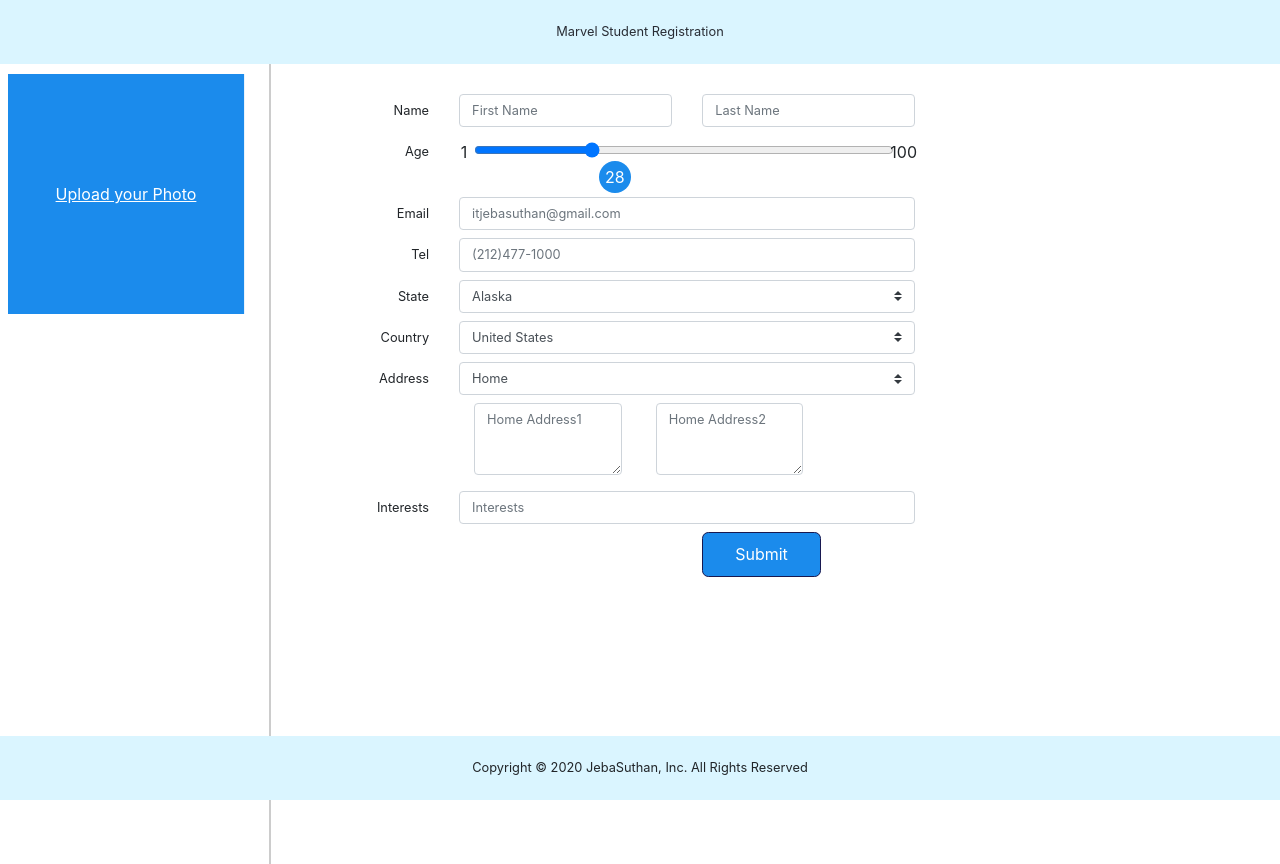
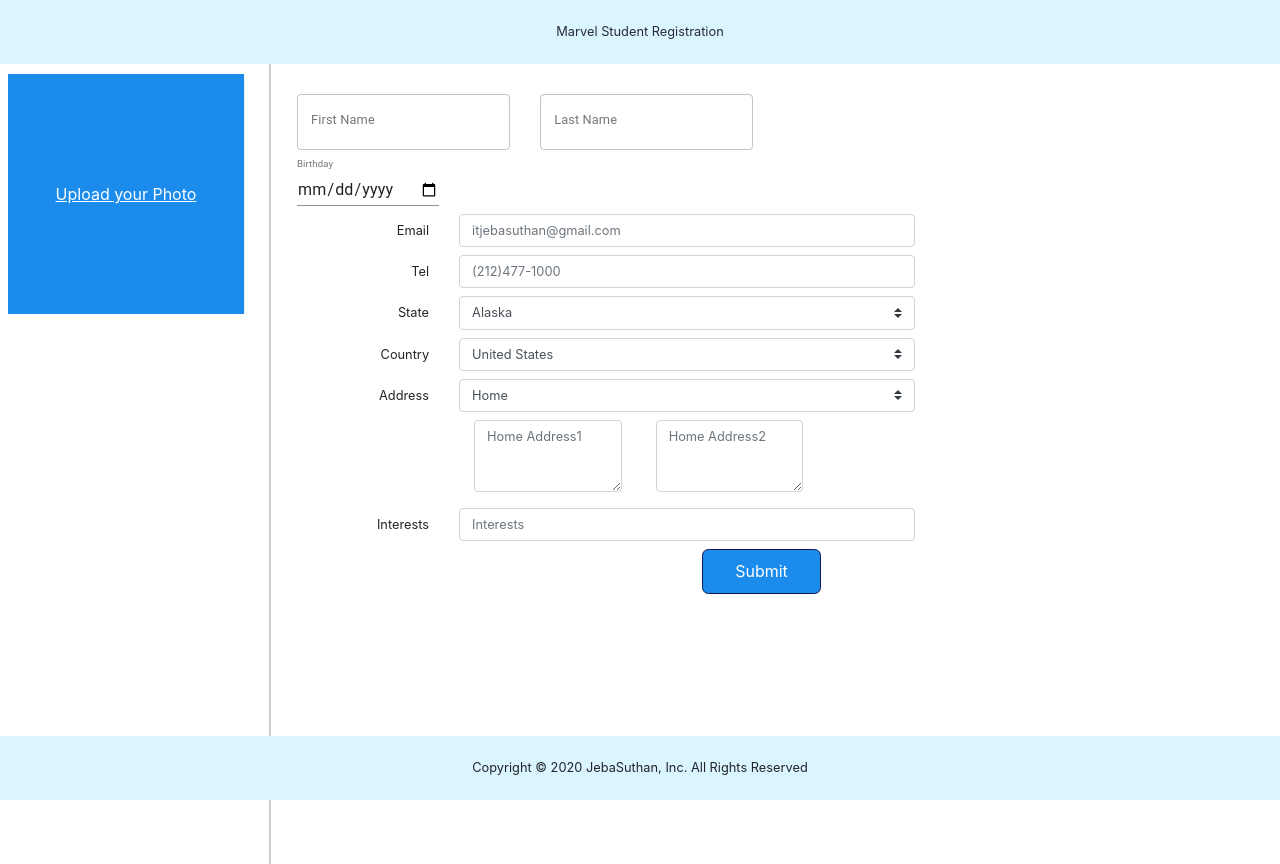
Before and after one commit to pradeep-charism/marvel-ui-service, a React (Create React App) app: page /register in a window 1280 px wide. Built offline with nearby package versions, Linux system fonts and the light colour scheme.

Commit message:
marvel ui service is born

```diff
--- a/src/screens/Register/components/RightContent/RightContent.js
+++ b/src/screens/Register/components/RightContent/RightContent.js
@@ -2,10 +2,11 @@ import React, {Component} from 'react';
 import {withRouter} from "react-router-dom";
 import {connect} from 'react-redux';
 import {ActionCreators} from '../../../../actions/profile';
-import {InputRange, MultiSelect} from '../../../../components';
+import {MultiSelect} from '../../../../components';
 import stateList from '../../../../mock/state.json';
 import {formatPhoneNumber, isValidEmail} from '../../../../utils';
 import './style.css';
+import TextField from '@material-ui/core/TextField';
 
 export class RightContent extends Component {
     constructor(props) {
@@ -174,32 +175,52 @@ export class RightContent extends Component {
         const listState = stateList.listStates.map((item, key) =>
             <option key={key} value={item.name}>{item.name}</option>
         );
+
+
         return (
             <div className="rightPanel">
                 <div className="row">
-                    <label className="col-sm-2 col-form-label">Name</label>
                     <div className="col-sm-3 mb-2">
-                        <input type="text" value={firstName} name="firstName" onChange={(e) => {
-                            this.inputChange(e)
-                        }} className="form-control" placeholder="First Name"/>
+                        <TextField
+                            variant="outlined"
+                            id="firstName"
+                            name="firstName"
+                            label="First Name"
+                            value={firstName}
+                            onChange={(e) => {
+                                this.inputChange(e)
+                            }}
+                        />
                         {submitted && this.state.errors.user.firstName.length > 0 &&
                         <span className='error'>{this.state.errors.user.firstName}</span>}
                     </div>
                     <div className="col-sm-3 mb-2">
-                        <input type="text" value={lastName} name="lastName" onChange={(e) => {
-                            this.inputChange(e)
-                        }} className="form-control" placeholder="Last Name"/>
-                    </div>
-                    <div className="col-sm-4">
+                        <TextField
+                            variant="outlined"
+                            id="lastName"
+                            name="lastName"
+                            label="Last Name"
+                            value={lastName}
+                            onChange={(e) => {
+                                this.inputChange(e)
+                            }}
+                        />
                     </div>
                 </div>
                 <div className="row">
-                    <label htmlFor="formControlAgeRange" className="col-sm-2 col-form-label">Age</label>
-                    <div className="col-sm-6 mb-2">
-                        <InputRange min={1} max={100} step={1} value={age}
-                                    onChangeInputRange={this.onChangeInputRange}/>
-                    </div>
-                    <div className="col-sm-4">
+                    <div className="col-sm-3 mb-2">
+                    <TextField
+                        id="age"
+                        name="age"
+                        label="Birthday"
+                        type="date"
+                        InputLabelProps={{
+                            shrink: true,
+                        }}
+                        onChange={(e) => {
+                            this.inputChange(e)
+                        }}
+                    />
                     </div>
                 </div>
                 <div className="row">
```
